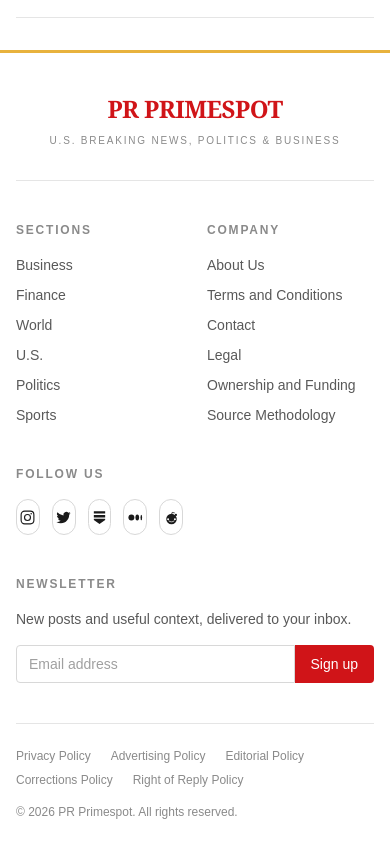
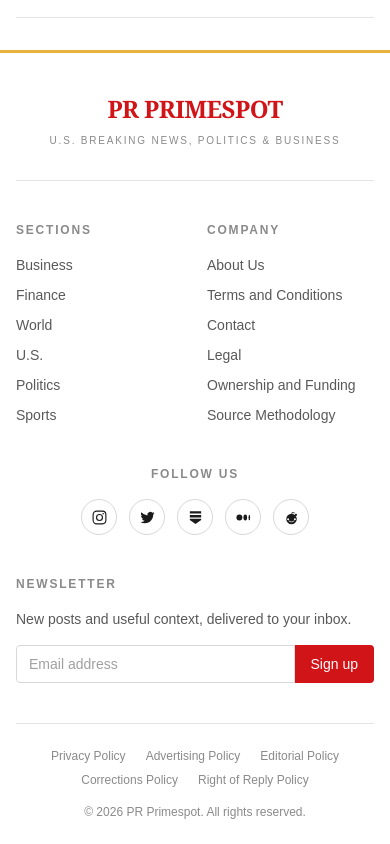
Before and after one commit to maisonatelier52-ux/prprimespot, a Next.js app: page / in a window 390 px wide. Shown: the part 7743-8587 px from the top of the page. Built offline with nearby package versions, Linux system fonts and the light colour scheme.

Commit message:
corrected mobile responsive of footer

```diff
--- a/app/authors/[author]/page.jsx
+++ b/app/authors/[author]/page.jsx
@@ -168,7 +168,7 @@
 function ArticleCard({ article }) {
   const dateLabel = formatDate(article.publishedAt);
   return (
-    <a href={`/${article.category}/${article.slug}`} className="group block">
+    <Link href={`/${article.category}/${article.slug}`} className="group block">
       <ArticleImage imageUrl={article.heroImage} alt={article.headline} className="w-full aspect-[4/3] mb-3"/>
       <h3 className="font-serif text-lg font-bold leading-snug text-[#1A1A1A] group-hover:text-[#D01418] transition-colors break-words">
         {article.headline}
@@ -179,7 +179,7 @@
       {dateLabel && (
         <p className="mt-2 font-sans text-xs text-[#A0A0A0]">{dateLabel}</p>
       )}
-    </a>
+    </Link>
   );
 }
 
@@ -275,14 +275,16 @@
           <span className="text-[#1A1A1A]">{authorData.name}</span>
         </nav>
 
-        {/* Author header — lighter background panel, matching the category page pattern */}
-        <div className="bg-[#F7F5EF] px-6 py-8 sm:px-10 sm:py-10 mb-10 flex flex-col sm:flex-row gap-6 sm:gap-8 items-start">
+        {/* Author header — lighter background panel, matching the category page pattern.
+            Centered on mobile (avatar/name/badges/bio/icons stack and center under
+            narrow widths); switches to the original left-aligned row from sm: up. */}
+        <div className="bg-[#F7F5EF] px-6 py-8 sm:px-10 sm:py-10 mb-10 flex flex-col items-center text-center sm:flex-row sm:items-start sm:text-left gap-6 sm:gap-8">
           <ArticleImage imageUrl={authorData.avatarImage} alt={authorData.name} className="w-32 h-32 sm:w-40 sm:h-40 rounded-full shrink-0" sizes="160px"/>
-          <div className="min-w-0">
+          <div className="min-w-0 w-full">
             <h1 className="font-serif text-2xl sm:text-3xl font-bold text-[#1A1A1A] break-words">
               {authorData.name}
             </h1>
-            <div className="flex flex-wrap items-center gap-2 mt-1.5">
+            <div className="flex flex-wrap items-center justify-center sm:justify-start gap-2 mt-1.5">
               {authorData.category && (
                 <a href={`/${authorData.category}`} className="rounded-full bg-[#D01418] px-3 py-0.5 font-sans text-[11px] font-bold uppercase tracking-wide text-white hover:bg-[#a80f13] transition-colors">
                   {authorData.category}
@@ -293,11 +295,11 @@
               )}
             </div>
             {authorData.bio && (
-              <p className="mt-3 font-sans text-sm leading-relaxed text-[#595959] break-words max-w-2xl">
+              <p className="mt-3 font-sans text-sm leading-relaxed text-[#595959] break-words max-w-2xl mx-auto sm:mx-0">
                 {authorData.bio}
               </p>
             )}
-            <div className="flex items-center gap-3 mt-4">
+            <div className="flex items-center justify-center sm:justify-start gap-3 mt-4">
               {authorData.social?.twitter && (
                 <IconLink label={`${authorData.name} on Twitter`} href={authorData.social.twitter}>
                   <TwitterIcon />
--- a/app/page.js
+++ b/app/page.js
@@ -147,7 +147,6 @@
   return (
     <script
       type="application/ld+json"
-      // eslint-disable-next-line react/no-danger
       dangerouslySetInnerHTML={{ __html: JSON.stringify(jsonLd) }}
     />
   );
--- a/components/footer.jsx
+++ b/components/footer.jsx
@@ -128,7 +128,7 @@
         </div>
 
         {/* link grid */}
-        <div className="grid grid-cols-2 gap-x-6 gap-y-10 py-10 sm:grid-cols-2 lg:grid-cols-4 lg:gap-x-10">
+        <div className="grid grid-cols-2 gap-x-6 gap-y-10 py-10 lg:grid-cols-4 lg:gap-x-10">
           <FooterColumn title="Sections">
             <ul className="space-y-2.5 font-sans text-sm text-[#595959]">
               {SECTIONS.map((section) => (
@@ -149,8 +149,9 @@
             </ul>
           </FooterColumn>
 
+          <div className="col-span-2 lg:col-span-1 text-center lg:text-left">
             <FooterColumn title="Follow Us">
-            <div className="flex items-center gap-3">
+              <div className="flex items-center justify-center gap-3 lg:justify-start">
                 <SocialIcon label="Instagram" href={SITE_SOCIAL_LINKS.instagram}><InstagramIcon /></SocialIcon>
                 <SocialIcon label="Twitter" href={SITE_SOCIAL_LINKS.twitter}><TwitterIcon /></SocialIcon>
                 <SocialIcon label="Substack" href={SITE_SOCIAL_LINKS.substack}><SubstackIcon /></SocialIcon>
@@ -158,6 +159,7 @@
                 <SocialIcon label="Reddit" href={SITE_SOCIAL_LINKS.reddit}><RedditIcon /></SocialIcon>
               </div>
             </FooterColumn>
+          </div>
 
           <div className="col-span-2 lg:col-span-1">
             <FooterColumn title="Newsletter">
@@ -186,12 +188,12 @@
         </div>
 
         {/* bottom bar */}
-        <div className="flex flex-col gap-4 border-t border-[#E5E5E5] py-6 sm:flex-row sm:items-center sm:justify-between">
-          <p className="font-sans text-xs text-[#8A8A8A] order-2 sm:order-1">
+        <div className="flex flex-col items-center text-center gap-4 border-t border-[#E5E5E5] py-6 sm:flex-row sm:items-center sm:justify-between sm:text-left">
+          <p className="w-full font-sans text-xs text-[#8A8A8A] order-2 sm:order-1 sm:w-auto">
             © {new Date().getFullYear()} {SITE_NAME}. All rights reserved.
           </p>
 
-          <nav className="flex flex-wrap items-center gap-x-5 gap-y-2 order-1 sm:order-2">
+          <nav className="flex w-full flex-wrap items-center justify-center gap-x-5 gap-y-2 order-1 sm:order-2 sm:w-auto sm:justify-start">
             {LEGAL_LINKS.map(({ label, href }) => (
               <Link key={label} href={href} className="font-sans text-xs text-[#8A8A8A] hover:text-[#D01418] transition-colors">
                 {label}
```
Also changed, not shown: app/not-found.js (+7 -27 lines), public/data/article.json. Lines whose indentation alone changed are shown as unchanged.
